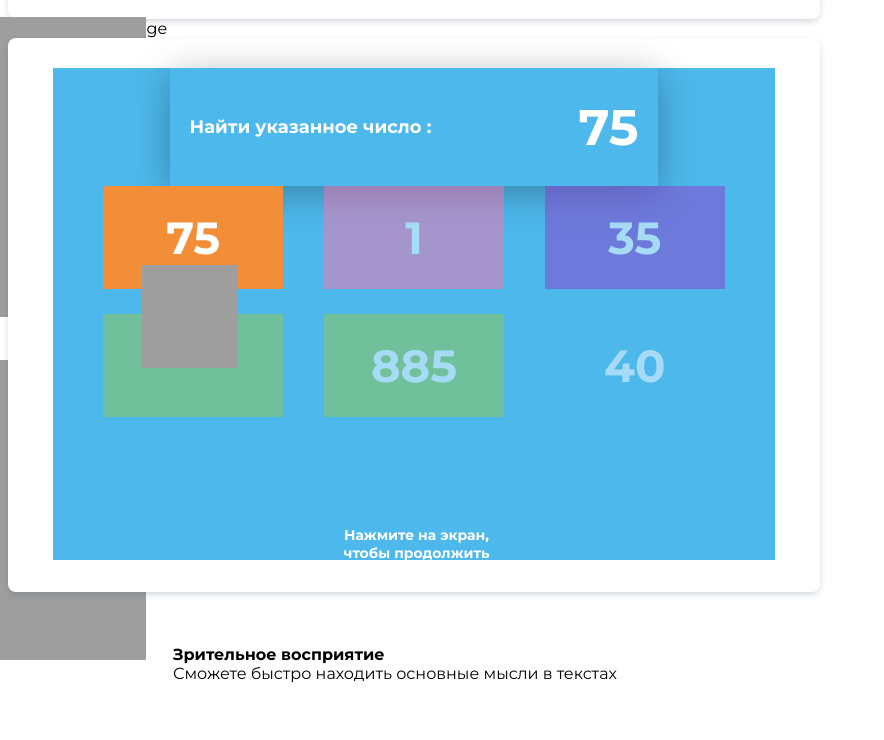
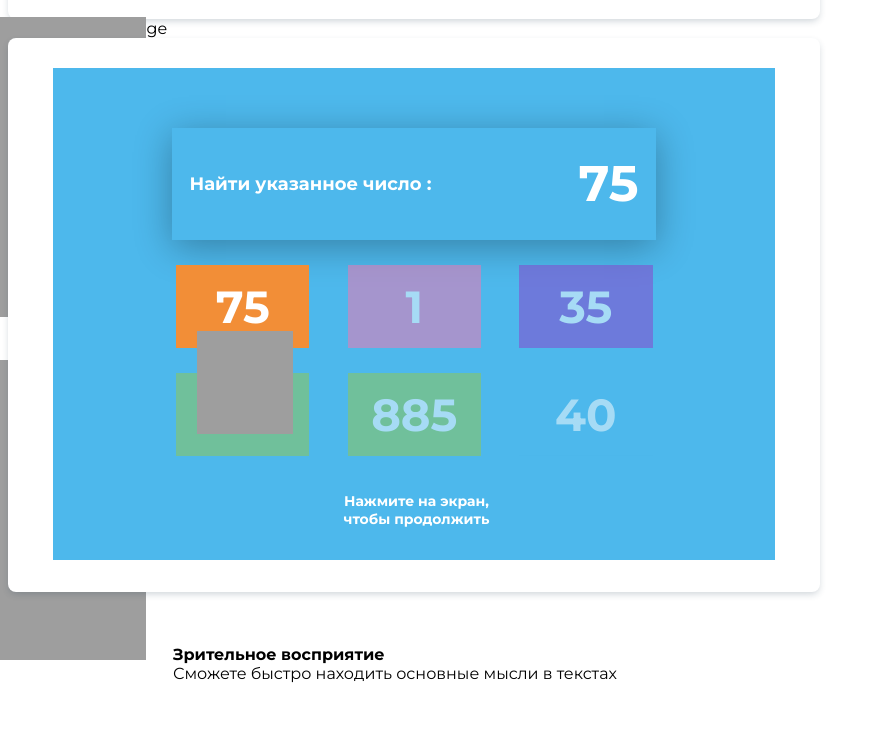
Before and after one commit to Atomico592/BrowserGameOnJs, a plain HTML site: page index.html in a window 1280 px wide. Shown: the part 562-1302 px from the top of the page, without its empty margins (0-884 px from the left). Drawn offline with Linux system fonts and the light colour scheme; grey boxes are pictures that could not be loaded.

Commit message:
added button click logic

```diff
--- a/css/style.css
+++ b/css/style.css
@@ -98,8 +98,10 @@ margin-bottom: 60px;
 
 .training-page {
     background-color: #4db8ec;
-    min-width: 288px;
+    width: 100%;
     height: 100%;
+        padding-top: 60px;
+        box-sizing: border-box;
 
 
 }
@@ -111,7 +113,7 @@ margin-bottom: 60px;
         font-weight: 700;
         color: #fff;
         position: absolute;
-        bottom: 0;
+        bottom: 34px;
         right: 38%;
 }
 .training-page__task {
@@ -123,9 +125,10 @@ margin-bottom: 60px;
     max-width: 449px;
     margin: auto auto;
     height: 70px;
-    padding: 1.5em 1.2em;
+padding: 1.3em 1.1em;
     box-shadow: 0 7px 35px 0 rgba(0, 0, 0, .3);
     background: #4db8ec;
+        margin-bottom: 25px;
 }
 .training-page__task-text {
     font-size: 18px;
@@ -139,14 +142,16 @@ margin-bottom: 60px;
     display: flex;
     justify-content: space-between;
     flex-wrap: wrap;
-    padding: 0 50px;
-    position: relative;
+        padding: 0px 123px;
+        position: relative;
+        width: 66%;
+
 }
 .cards-block__arm {
     position: absolute;
-        left: 134px;
-        z-index: 10;
-        top: 227px;
+       left: 189px;
+       z-index: 10;
+       top: 293px;
 }
 .div-0,
 .div-1,
@@ -159,8 +164,8 @@ color: #fff;
 font-size:45px;
 font-weight: 600;
 margin-bottom: 25px;
-width: 29%;
-height: 103px;
+width: 28%;
+height: 83px;
 display: flex;
 align-items: center;
 justify-content: center;
--- a/index.html
+++ b/index.html
@@ -63,6 +63,8 @@
 <script>
     let cards = document.getElementById('cards-block');
     cards.append(returnCards())
+    clickBtn("div-0")
+
 </script>
 
 </body>
--- a/index.js
+++ b/index.js
@@ -10,5 +10,14 @@ const returnCards = () => {
         div.style.backgroundColor = bgColorsArray[i]
         allDiv.append(div)
     }
+
     return allDiv
 }
+
+const clickBtn = (className) => {
+    let item = document.getElementsByClassName(className)
+    let item2 = document.querySelector(`.${className}`)
+    item2.onclick = function () {
+        alert('test')
+     };
+}
```
